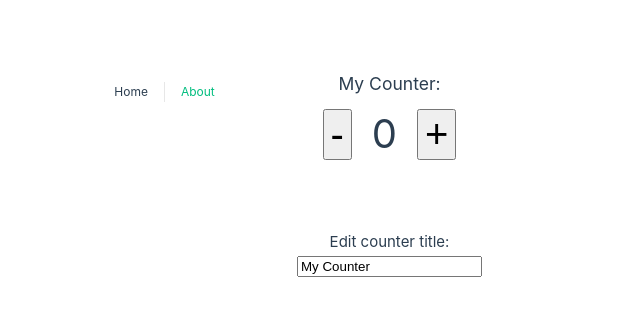
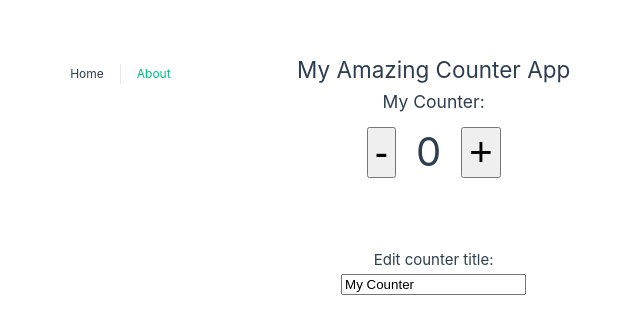
Before and after one commit to michaelprys/Vue-Composition-Api, a Vue app: page / in a window 1280 px wide. Shown: the part 226-560 px from the top of the page, without its empty margins (363-1003 px from the left). Built offline with nearby package versions, Linux system fonts and the light colour scheme.

Commit message:
non-reactive data

```diff
--- a/src/views/HomeView.vue
+++ b/src/views/HomeView.vue
@@ -1,5 +1,6 @@
 <template>
   <div class="home">
+    <h2>{{ appTitle }}</h2>
     <h3>{{ counterData.title }}:</h3>
 
     <div>
@@ -18,8 +19,7 @@
 <script setup>
 import { reactive } from "vue";
 
-// const counter = ref(0),
-//   counterTitle = ref("My Counter");
+const appTitle = "My Amazing Counter App";
 
 const counterData = reactive({
   count: 0,
```
